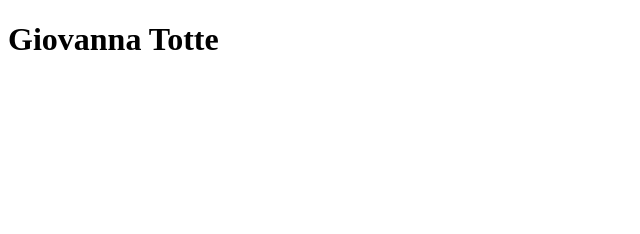
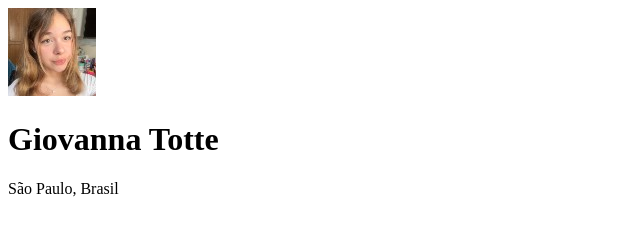
Before and after one commit to GioMeow/meus-linksss, a plain HTML site: page index.html in a window 1280 px wide. Shown: the whole page, without its empty margins (0-640 px from the left). Drawn offline with Linux system fonts and the light colour scheme.

Commit message:
desenvolvimento do html

```diff
--- a/index.html
+++ b/index.html
@@ -7,7 +7,9 @@
 </head>
 <body>
     <div>
+        <img src="./minha foto.jpg" alt="imagem do criador da pagina de links, giovanna totte">
         <h1>Giovanna Totte</h1>
+        <p>São Paulo, Brasil</p>
     </div>
 </body>
 </html>
```
Also changed, not shown: minha foto.jpg (added), 1 other file.
